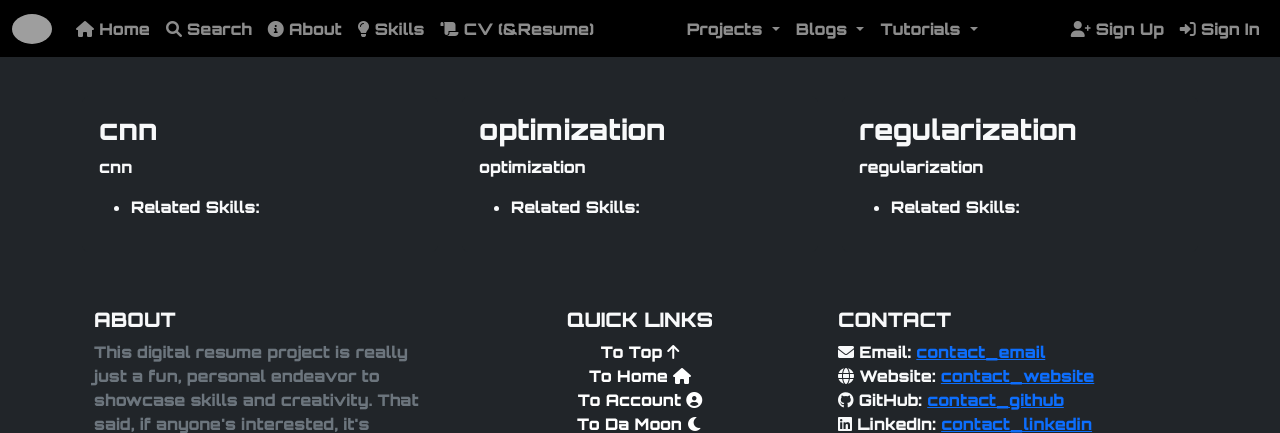
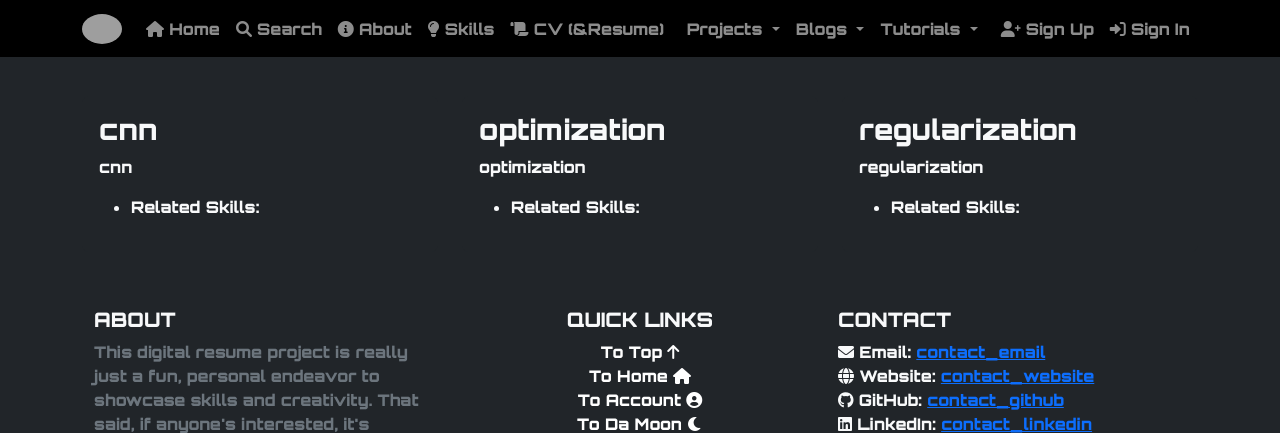
Before and after one commit to ZeroDayPoke/digital_cv, a Flask app: page /blogs in a window 1280 px wide. Shown: the top 433 px of the page. Run offline with Flask 3, Linux system fonts and the light colour scheme; parts of the project's set-up code (start-up, migrations or seed data) failed here and were passed over; some libraries are stand-ins or nearby versions; grey boxes are pictures that could not be loaded.

Commit message:
styling improvements nav

```diff
--- a/app/routes/blog_routes.py
+++ b/app/routes/blog_routes.py
@@ -134,7 +134,7 @@
     if blog is None:
         flash('Blog not found', 'error')
         return redirect(url_for('main_routes.index'))
-    return render_template('blog_detail.html', blog=blog)
+    return render_template('blogs/blog_detail.html', blog=blog)
 
 @blog_routes.route('/blogs', methods=['GET', 'POST'])
 def blogs():
--- a/app/static/styles/cv.css
+++ b/app/static/styles/cv.css
@@ -30,3 +30,7 @@
 .bg-paint-black {
   background-color: #000000;
 }
+
+.wlimit {
+  max-width: 500px;
+}
--- a/app/templates/about/main.html
+++ b/app/templates/about/main.html
@@ -4,7 +4,7 @@
   href="{{ url_for('static', filename='styles/about.css') }}"
 />
 {% endblock %} {% block content %}
-<div class="container mt-5">
+<div class="container text-success mt-5">
   <!-- First Row: About Intro and Image -->
   <div class="row">
     <!-- About Intro -->
--- a/app/templates/base.html
+++ b/app/templates/base.html
@@ -32,14 +32,14 @@
     <!-- Fonts -->
     {% include 'default/fonts.html' %} {% block css %}{% endblock %}
   </head>
-  <body class="{{ body_class|default('text-light bg-dark about-bg') }}">
-    <header>
+  <body class="{{ body_class|default('text-light bg-dark') }}">
+    <header class="wlimit">
       {% include 'default/nav/main.html' %}
     </header>
 
     <div class="container mt-5 pt-5">{% include 'utils/flash.html' %}</div>
 
-    <main class="container">
+    <main class="container about-bg">
       {% block content %}
         {% include 'default/construction.html' %}
       {% endblock %}
--- a/app/templates/default/nav/main.html
+++ b/app/templates/default/nav/main.html
@@ -1,29 +1,22 @@
 <!-- app/templates/default/nav/main.html -->
 
 <nav class="navbar navbar-expand-lg navbar-dark fixed-top bg-paint-black">
-  <div class="container-fluid"> <!-- Constrain width using a container -->
+  <div class="container">
     {% include 'default/nav/brand.html' %}
 
-    <button
-      class="navbar-toggler"
-      type="button"
-      data-bs-toggle="collapse"
-      data-bs-target="#navbarNav"
-      aria-controls="navbarNav"
-      aria-expanded="false"
-      aria-label="Toggle navigation"
-    >
-      <span class="navbar-toggler-icon"></span>
-    </button>
-
     <div class="collapse navbar-collapse" id="navbarNav">
-      <div class="navbar-nav me-auto mb-2 mb-lg-0">
+      <!-- Left-aligned links -->
+      <div class="navbar-nav me-auto">
         {% include 'default/nav/links/left.html' %}
       </div>
-      <div class="navbar-nav">
+
+      <!-- Center-aligned links -->
+      <div class="navbar-nav mx-auto">
         {% include 'default/nav/links/center.html' %}
       </div>
-      <div class="navbar-nav ms-auto mb-2 mb-lg-0">
+
+      <!-- Right-aligned links -->
+      <div class="navbar-nav ms-auto">
         {% include 'default/nav/links/right.html' %}
       </div>
     </div>
```
Also changed, not shown: app/static/styles/about.css (+14 -2 lines), app/static/images/bg.png.
